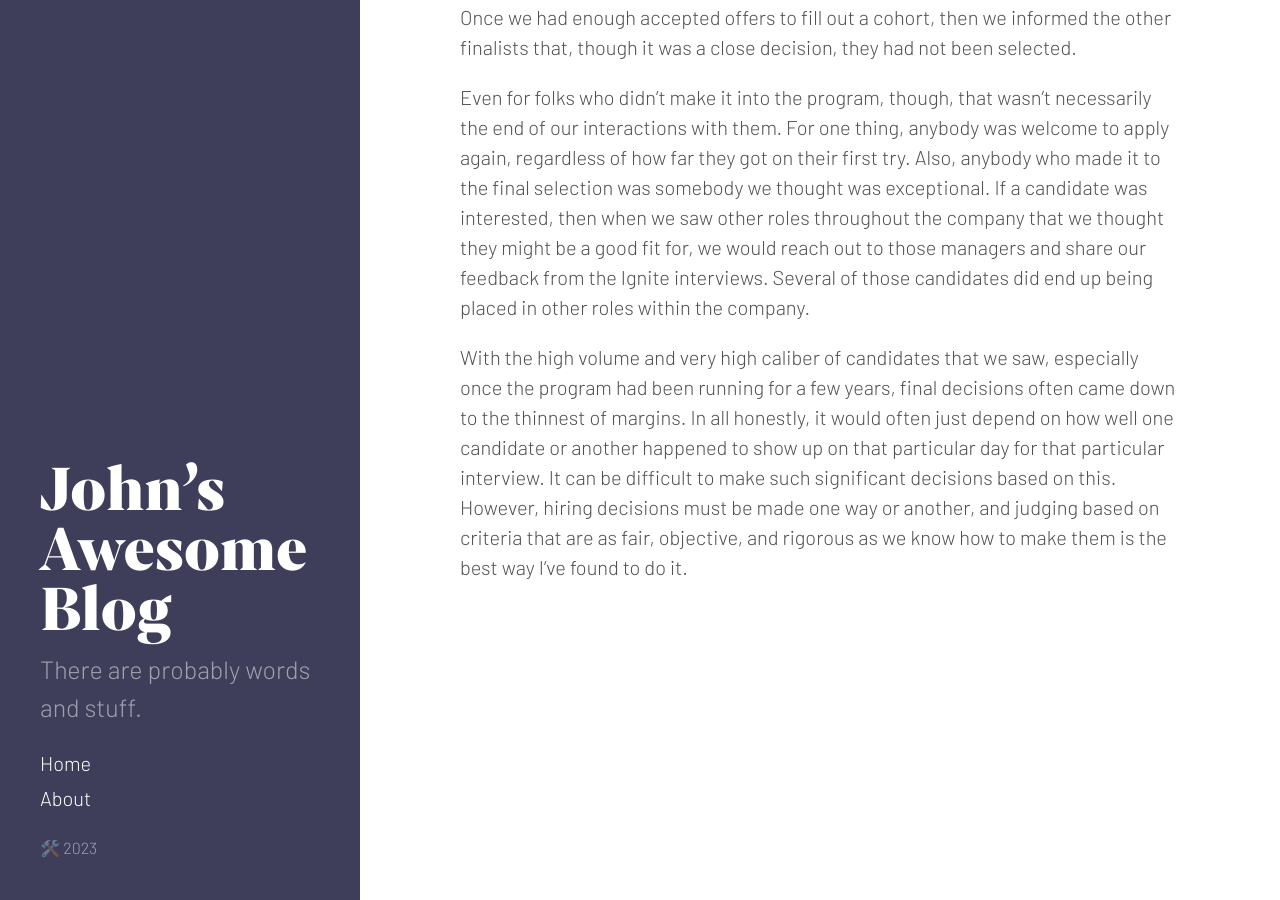
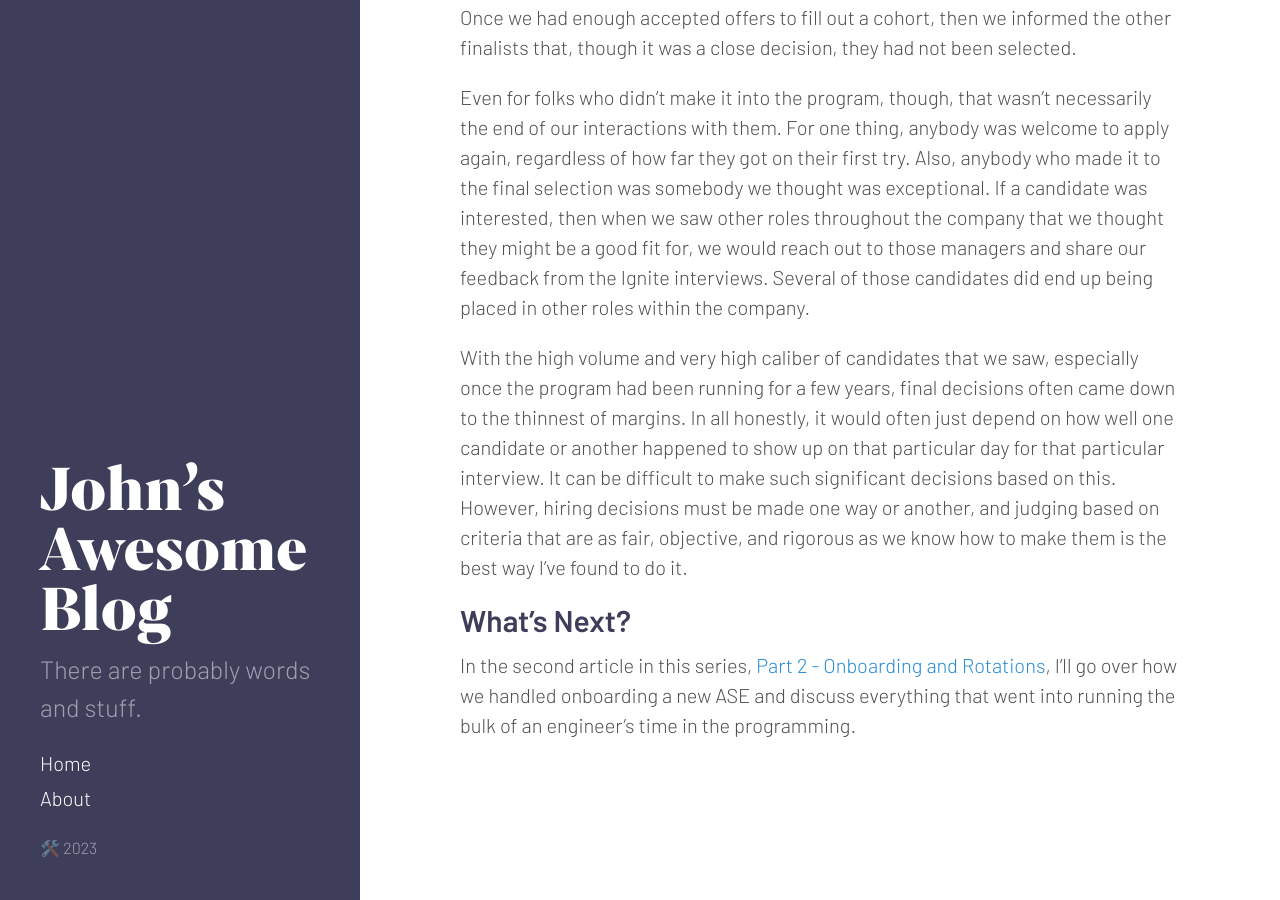
Before and after one commit to djspinmonkey/djspinmonkey.github.io, a Jekyll site: the page built from _posts/2023-07-10-ignite-hiring.md, in a window 1280 px wide and 900 px high, scrolled down 11260 px. Built offline with Jekyll 4.4.1, drawn with Linux system fonts in a browser that asks for light colours; emoji names are drawn with the system emoji font.

Commit message:
Add "What's next?" links to parts 1 and 2 of Ignite series.

```diff
--- a/_posts/2023-07-10-ignite-hiring.md
+++ b/_posts/2023-07-10-ignite-hiring.md
@@ -427,3 +427,7 @@ particular day for that particular interview. It can be difficult to make such
 significant decisions based on this. However, hiring decisions must be made one
 way or another, and judging based on criteria that are as fair, objective, and
 rigorous as we know how to make them is the best way I've found to do it.
+
+## What's Next?
+
+In the second article in this series, [Part 2 - Onboarding and Rotations](https://djspinmonkey.github.io/2023/07/25/ignite-onboarding-and-rotations/), I'll go over how we handled onboarding a new ASE and discuss everything that went into running the bulk of an engineer's time in the programming.
```
Also changed, not shown: _posts/2023-07-25-ignite-onboarding-and-rotations.md (+1 -1 lines).
